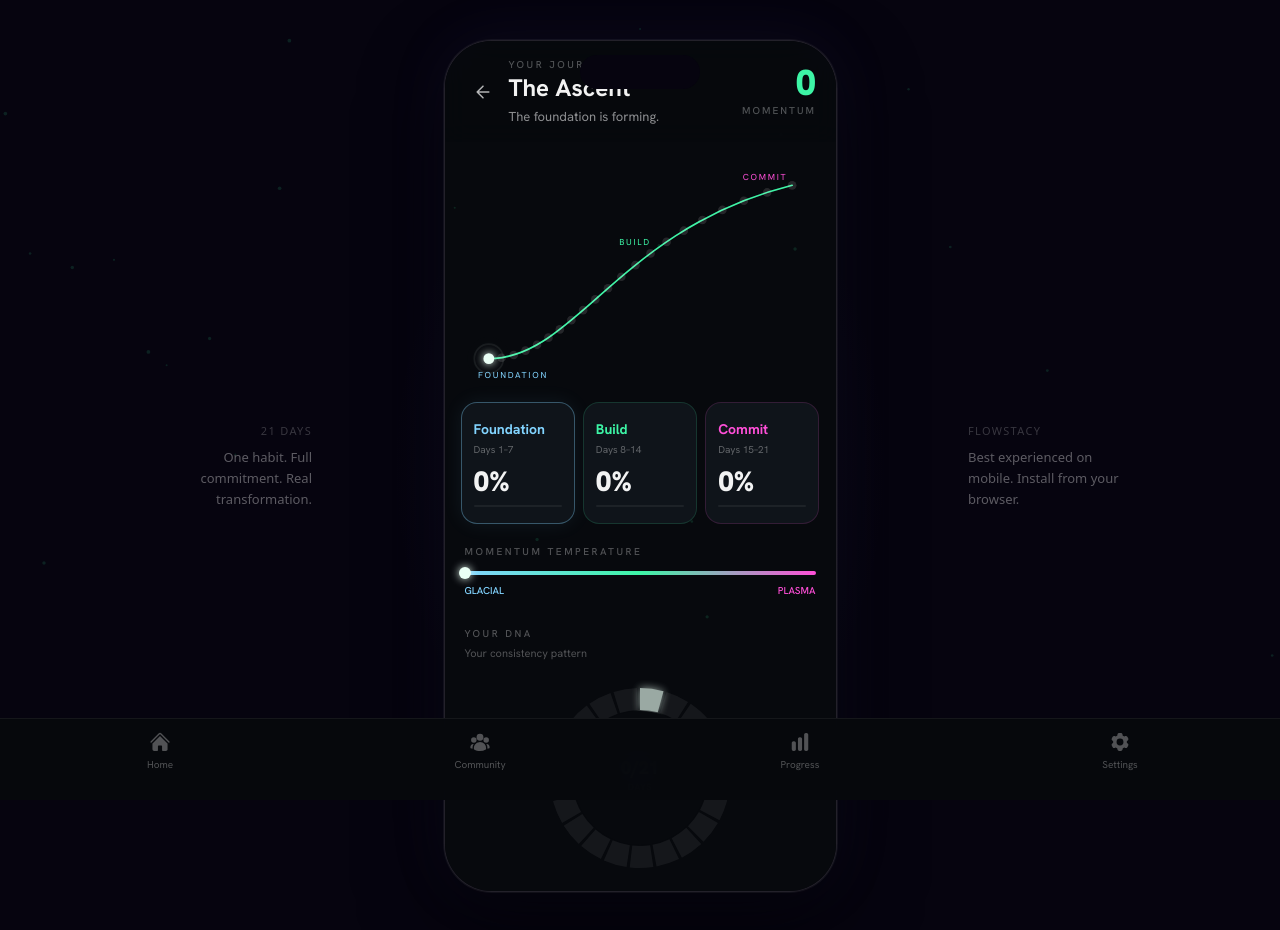
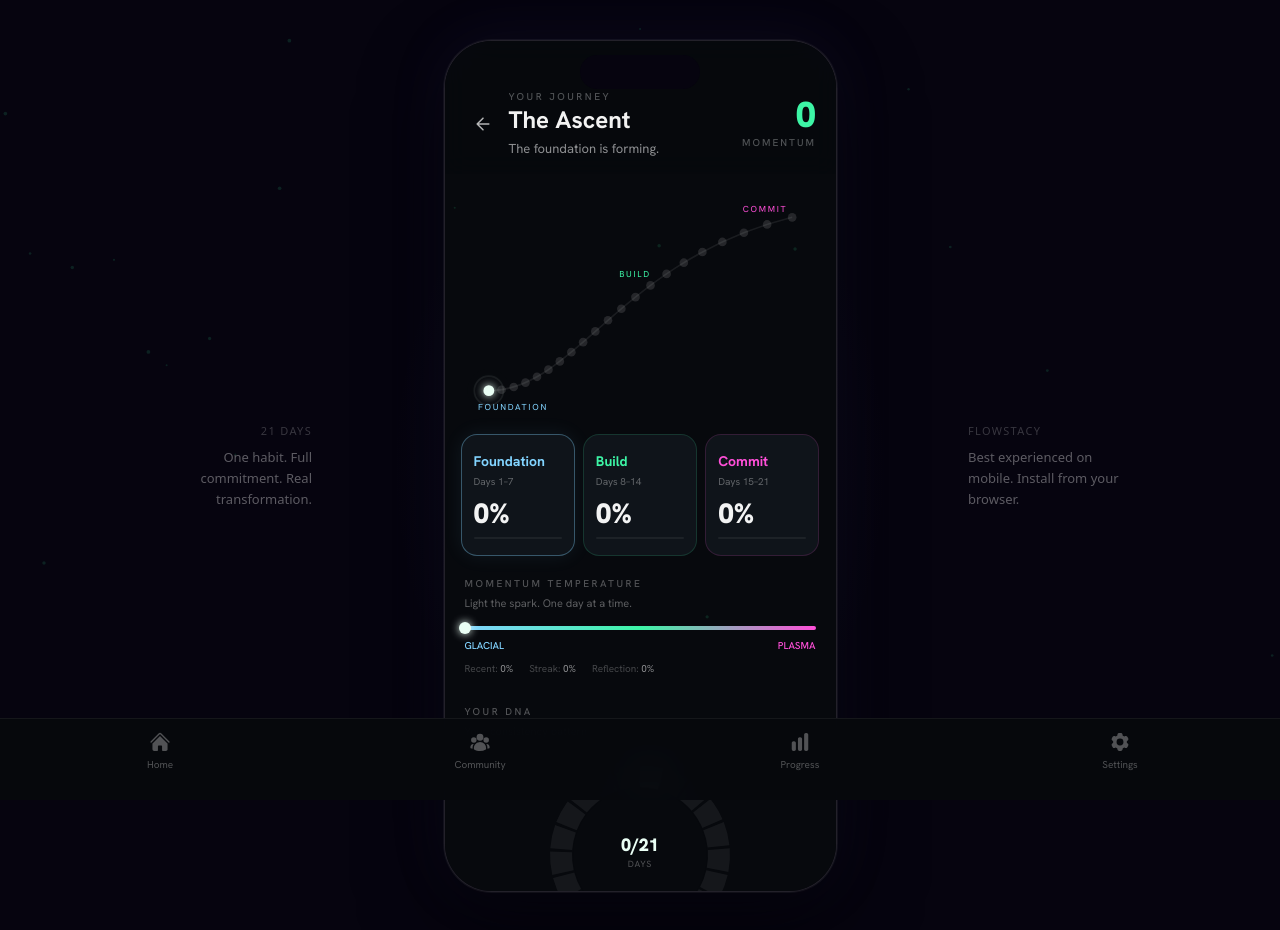
Before and after one commit to Rohitreddy1999/flowstacy, a React (Vite) app: page /progress-preview in a window 1280 px wide. Built offline with nearby package versions, Linux system fonts and the light colour scheme; no server answers.

Commit message:
fix: arc stops at current day + phase gradient + smarter temperature formula

```diff
--- a/src/pages/Progress.jsx
+++ b/src/pages/Progress.jsx
@@ -193,9 +193,12 @@ export default function Progress() {
     const len = el.getTotalLength()
     setArcPathLength(len)
     setArcDashOffset(len)
-    const t1 = setTimeout(() => setArcDashOffset(0), 80)
+    // Only draw the arc up to where the user currently is
+    const progress = Math.max(0, Math.min(1, (currentDay - 1) / 20))
+    const targetOffset = len * (1 - progress)
+    const t1 = setTimeout(() => setArcDashOffset(targetOffset), 80)
     const t2 = setTimeout(() => setDotsVisible(true),  1700)
-    const t3 = setTimeout(() => setTempBarLeft(`${(completedDays.length / 21) * 100}%`), 600)
+    const t3 = setTimeout(() => setTempBarLeft(`${temperatureScore * 100}%`), 600)
     const t4 = setTimeout(() => setDnaVisible(true),   800)
     const t5 = setTimeout(() => setEnergyReady(true),  900)
     return () => [t1, t2, t3, t4, t5].forEach(clearTimeout)
@@ -206,6 +209,21 @@ export default function Progress() {
 
   const thisWeekDays   = completedDays.filter(d => d.day >= Math.max(1, currentDay - 6) && d.day <= currentDay)
   const thisWeekPoints = thisWeekDays.length * 4
+
+  // Temperature = recent consistency (50%) + streak rate (30%) + reflection rate (20%)
+  const recentRate   = thisWeekDays.length / Math.min(7, Math.max(1, currentDay - 1))
+  const streakRate   = streak / Math.max(1, Math.min(currentDay - 1, 21))
+  const reflCount    = Object.keys(reflections).length
+  const reflRate     = completedCount > 0 ? reflCount / completedCount : 0
+  const temperatureScore = Math.min(1, recentRate * 0.5 + streakRate * 0.3 + reflRate * 0.2)
+
+  const tempLabel = temperatureScore >= 0.8
+    ? 'You\'re on fire. Don\'t stop now.'
+    : temperatureScore >= 0.5
+    ? 'Solid momentum. Keep showing up.'
+    : temperatureScore >= 0.2
+    ? 'Starting to build. Stay consistent.'
+    : 'Light the spark. One day at a time.'
 
   const phases = [
     { name: 'Foundation', range: 'Days 1–7',   start: 1,  end: 7,  color: GLACIAL,
@@ -287,9 +305,10 @@ export default function Progress() {
           {/* ── HEADER ───────────────────────────────────────────────────────── */}
           <div style={{
             display: 'flex', alignItems: 'center', justifyContent: 'space-between',
-            paddingTop: 'max(48px, env(safe-area-inset-top))',
-            padding: '16px 20px',
             paddingTop: 'max(48px, env(safe-area-inset-top, 48px))',
+            paddingBottom: 16,
+            paddingLeft: 20,
+            paddingRight: 20,
             position: 'sticky', top: 0, zIndex: 10,
             background: 'rgba(7,9,13,0.85)',
             backdropFilter: 'blur(12px)',
@@ -302,8 +321,8 @@ export default function Progress() {
               <BackArrow />
             </button>
 
-            <div style={{ flex: 1, paddingLeft: 8 }}>
-              <div style={{ ...sLabel, marginBottom: 2 }}>YOUR JOURNEY</div>
+            <div style={{ flex: 1, minWidth: 0, paddingLeft: 8, overflow: 'hidden' }}>
+              <div style={{ ...sLabel, marginBottom: 2, overflow: 'hidden', textOverflow: 'ellipsis', whiteSpace: 'nowrap' }}>YOUR JOURNEY</div>
               <div style={{ fontSize: 24, fontWeight: 700, color: 'rgba(255,255,255,0.95)', fontFamily: HK, lineHeight: 1.2 }}>
                 The Ascent
               </div>
@@ -334,6 +353,17 @@ export default function Progress() {
                 width="100%" height="260"
                 style={{ display: 'block', overflow: 'visible' }}
               >
+                <defs>
+                  {/* Phase gradient: GLACIAL → SURGE → PLASMA along the arc left→right */}
+                  <linearGradient id="arcGrad" x1="0" y1="0" x2="1" y2="0">
+                    <stop offset="0%"    stopColor={GLACIAL} />
+                    <stop offset="33%"   stopColor={GLACIAL} />
+                    <stop offset="50%"   stopColor={SURGE} />
+                    <stop offset="66%"   stopColor={SURGE} />
+                    <stop offset="100%"  stopColor={PLASMA} />
+                  </linearGradient>
+                </defs>
+
                 {/* Faint track */}
                 <path
                   key="arc-track"
@@ -343,13 +373,13 @@ export default function Progress() {
                   fill="none"
                 />
 
-                {/* Animated arc */}
+                {/* Animated arc — phase-colored, draws to current day only */}
                 <path
                   key="arc-line"
                   ref={arcPathRef}
                   d="M 40 200 C 120 200, 160 80, 320 40"
-                  stroke={SURGE}
-                  strokeWidth="1.5"
+                  stroke="url(#arcGrad)"
+                  strokeWidth="2"
                   fill="none"
                   strokeLinecap="round"
                   strokeDasharray={arcPathLength || 2000}
@@ -497,7 +527,10 @@ export default function Progress() {
               transition={{ duration: 0.7, ease: [0.22, 1, 0.36, 1] }}
               style={{ padding: '0 20px', marginBottom: 28 }}
             >
-              <div style={{ ...sLabel, marginBottom: 12 }}>MOMENTUM TEMPERATURE</div>
+              <div style={{ ...sLabel, marginBottom: 4 }}>MOMENTUM TEMPERATURE</div>
+              <div style={{ fontSize: 11, color: 'rgba(255,255,255,0.35)', fontFamily: HK, marginBottom: 14 }}>
+                {tempLabel}
+              </div>
               <div style={{
                 position: 'relative', height: 4, borderRadius: 2,
                 background: 'linear-gradient(to right, #82D4FF, #3DF5A6, #FF4FD8)',
@@ -513,9 +546,20 @@ export default function Progress() {
                   transition: 'left 1.2s ease',
                 }} />
               </div>
-              <div style={{ display: 'flex', justifyContent: 'space-between' }}>
+              <div style={{ display: 'flex', justifyContent: 'space-between', marginBottom: 8 }}>
                 <span style={{ fontSize: 10, color: GLACIAL, fontFamily: HK, fontWeight: 500 }}>GLACIAL</span>
                 <span style={{ fontSize: 10, color: PLASMA,  fontFamily: HK, fontWeight: 500 }}>PLASMA</span>
+              </div>
+              <div style={{ display: 'flex', gap: 16 }}>
+                <div style={{ fontSize: 10, color: 'rgba(255,255,255,0.25)', fontFamily: HK }}>
+                  Recent: <span style={{ color: 'rgba(255,255,255,0.55)' }}>{Math.round(recentRate * 100)}%</span>
+                </div>
+                <div style={{ fontSize: 10, color: 'rgba(255,255,255,0.25)', fontFamily: HK }}>
+                  Streak: <span style={{ color: 'rgba(255,255,255,0.55)' }}>{Math.round(streakRate * 100)}%</span>
+                </div>
+                <div style={{ fontSize: 10, color: 'rgba(255,255,255,0.25)', fontFamily: HK }}>
+                  Reflection: <span style={{ color: 'rgba(255,255,255,0.55)' }}>{Math.round(reflRate * 100)}%</span>
+                </div>
               </div>
             </motion.div>
 
```
